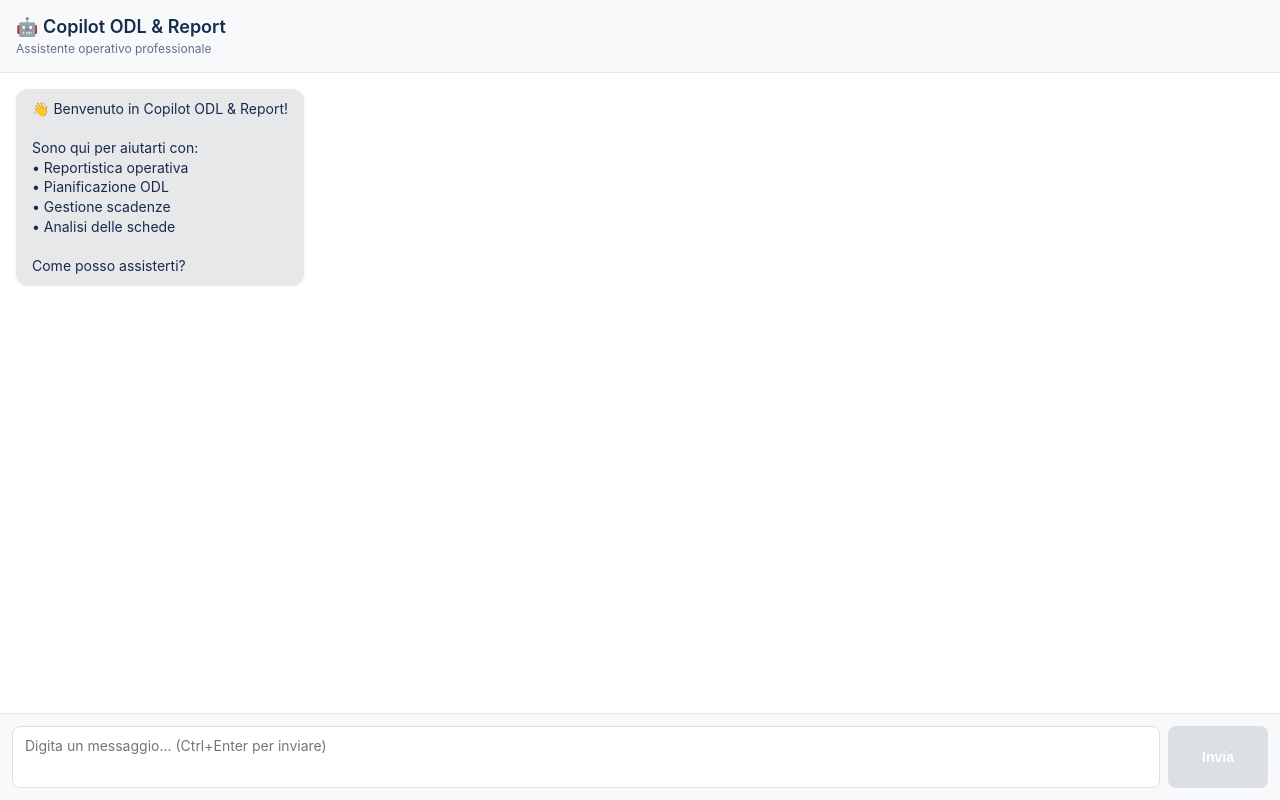
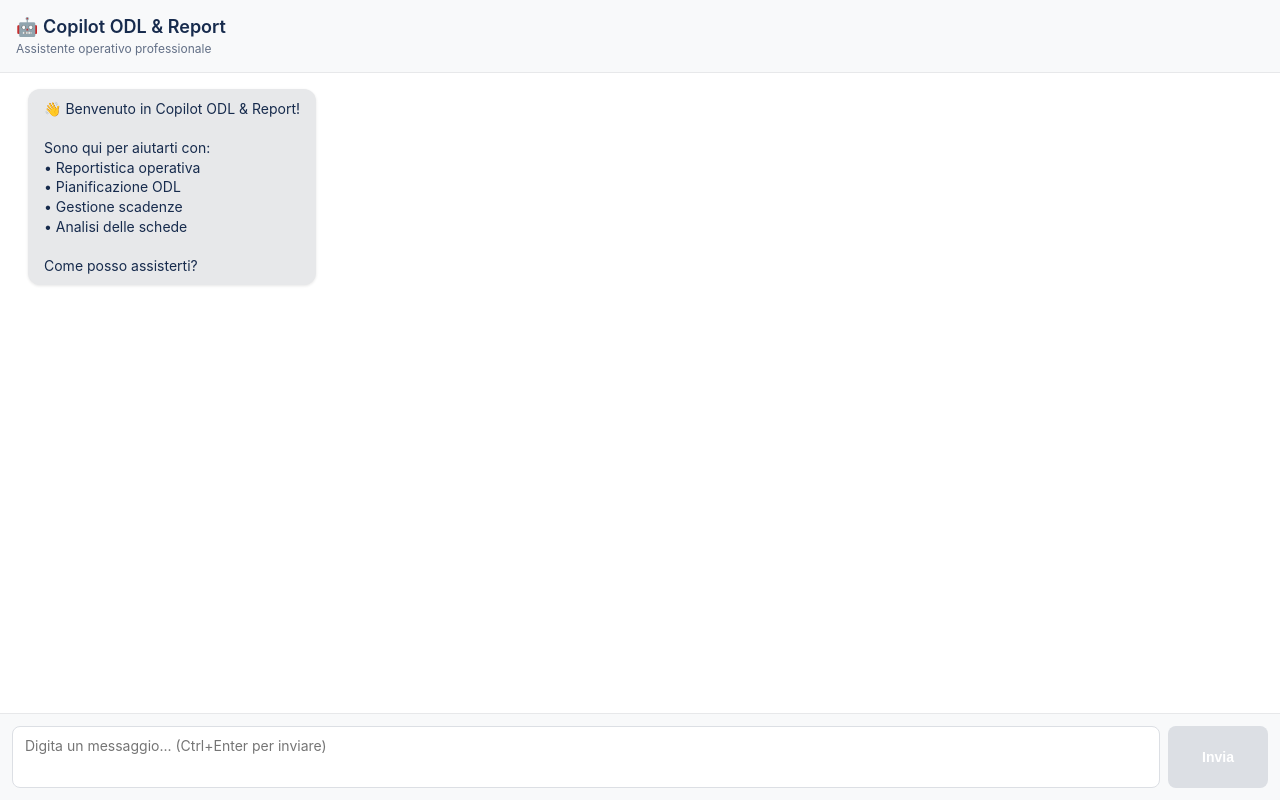
Before and after one commit to IRLANDOSVEVO/copilot-odl-report, a Next.js app: page /powerup in a window 1280 px wide. Built offline with nearby package versions, Linux system fonts and the light colour scheme.

Commit message:
Change padding style in MessageBubble component

```diff
--- a/src/components/MessageBubble.tsx
+++ b/src/components/MessageBubble.tsx
@@ -14,7 +14,7 @@ export const MessageBubble: React.FC<MessageBubbleProps> = ({ role, text }) => {
         display: "flex",
         justifyContent: isUser ? "flex-end" : "flex-start",
         marginBottom: "12px",
-        paddingHorizontal: "12px",
+        padding: "0 12px",
       }}
     >
       <div
```
